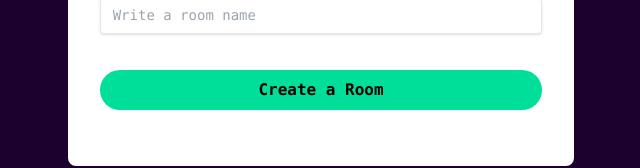
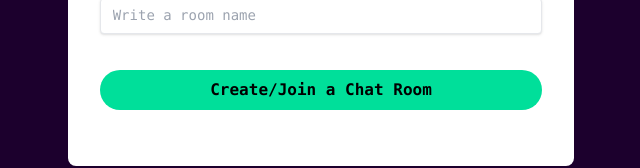
Before and after one commit to AishatAdewoyin/EduSphere, a Next.js app: page /Message in a window 1280 px wide. Shown: the part 182-350 px from the top of the page, without its empty margins (319-959 px from the left). Built offline with nearby package versions, Linux system fonts and the light colour scheme.

Commit message:
createaroom page created

```diff
--- a/src/pages/Message.jsx
+++ b/src/pages/Message.jsx
@@ -37,7 +37,7 @@ const Message = () => {
                 type='submit'
                 onClick={() => setRoom(roomRef.current.value)}
               >
-                Create a Room
+                Create/Join a Chat Room
               </button>
             </div>
           </form>
```
